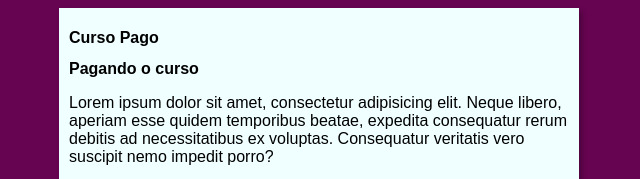
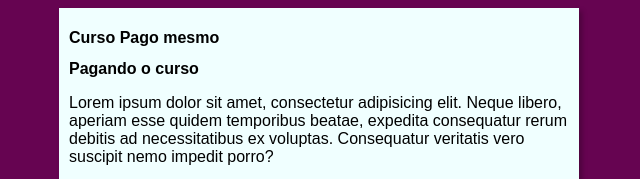
Before and after one commit to rubensguilardijr/projeto-site, a plain HTML site: page index.html in a window 1280 px wide. Shown: the top 179 px of the page, 321-961 px from the left. Drawn offline with Linux system fonts and the light colour scheme.

Commit message:
teste change title

```diff
--- a/index.html
+++ b/index.html
@@ -9,7 +9,7 @@
 <body>
     <main>
         <header>
-            <h1>Curso Pago</h1>
+            <h1>Curso Pago mesmo</h1>
         </header>
         <article>
             <h2>Pagando o curso</h2>
```
